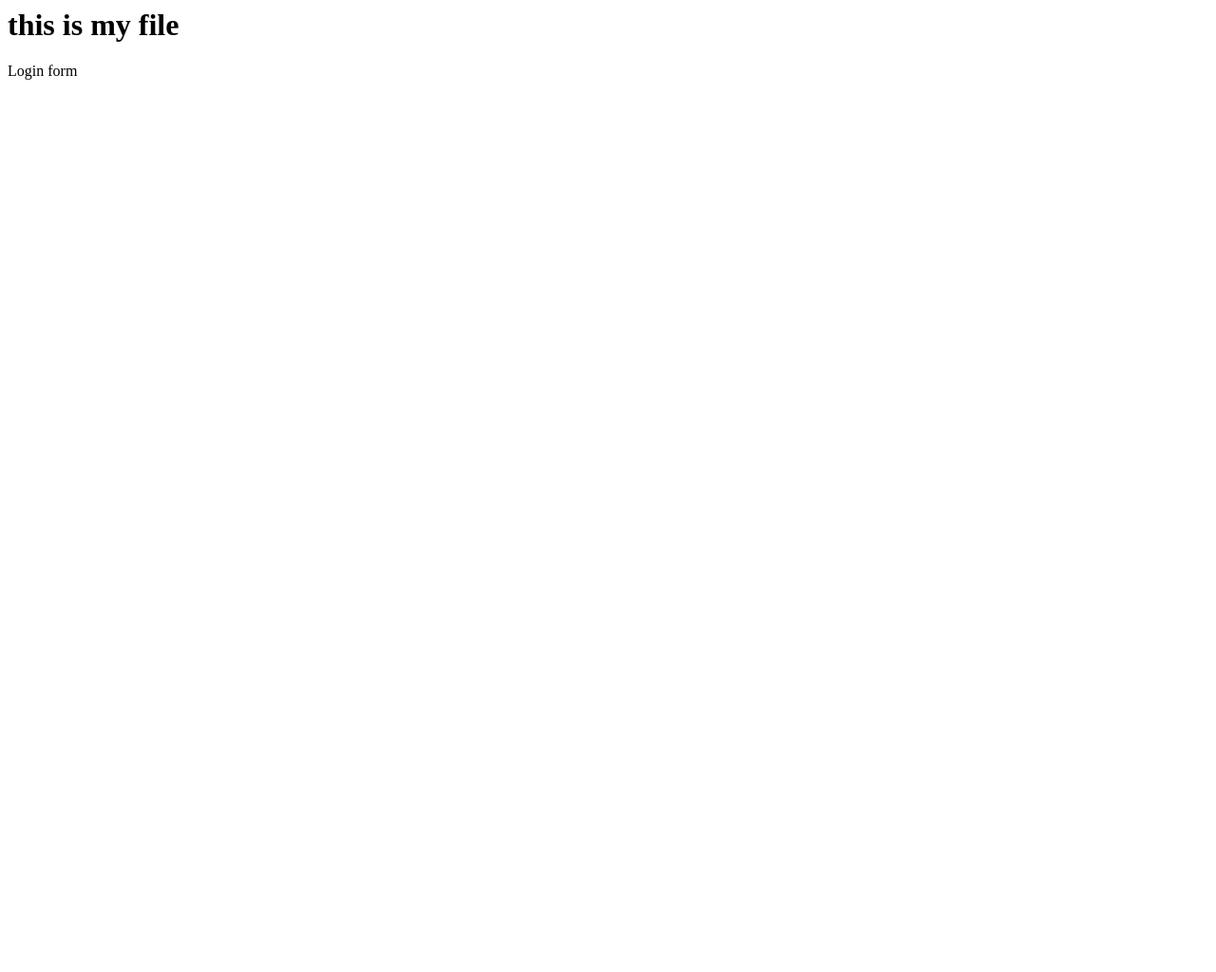
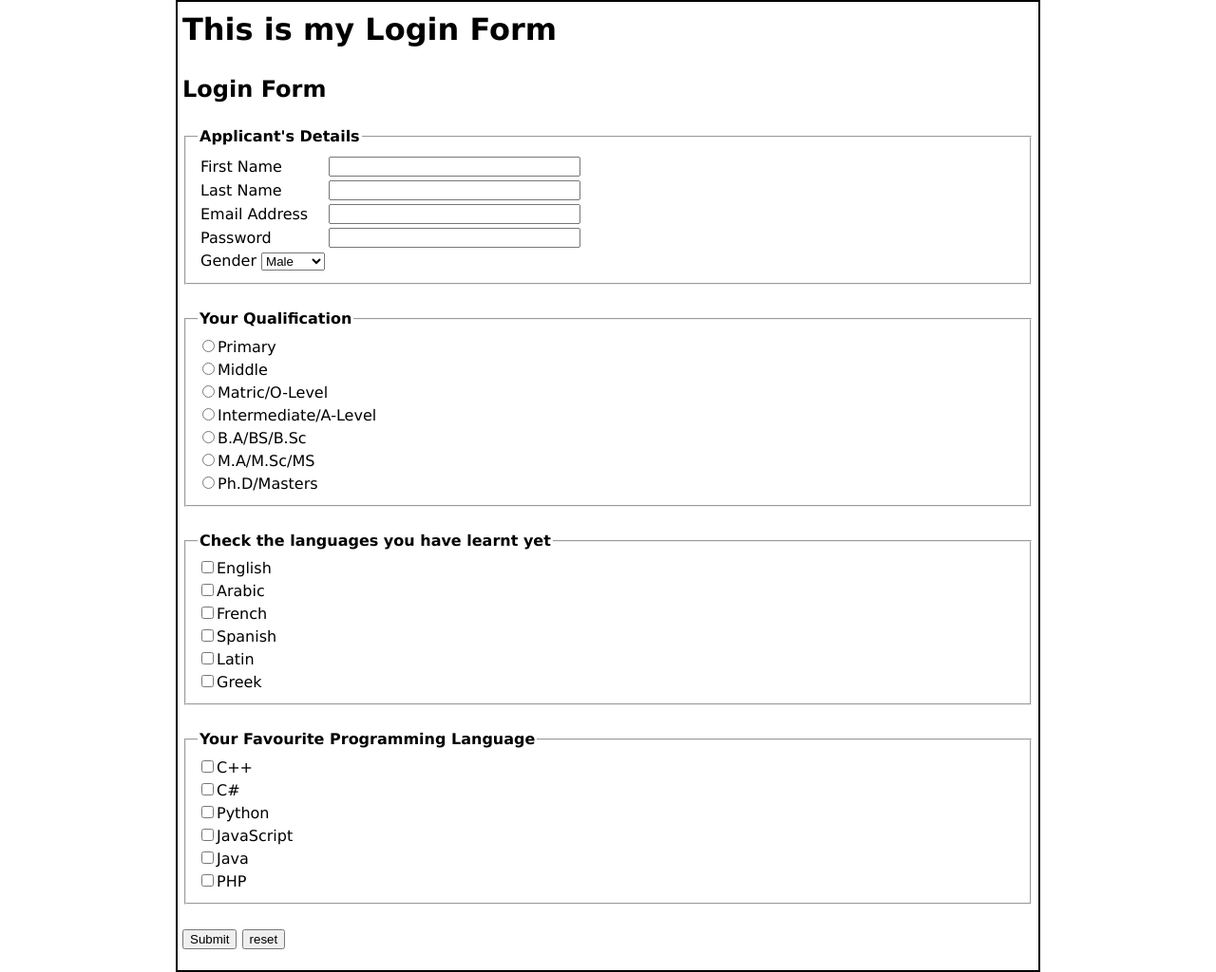
Before and after one commit to rosh2004/myappsample, a plain HTML site: page index.html in a window 1280 px wide. Shown: the whole page at 95% size. Before the commit the page ends 800 px from the top, so only its background shows below. Drawn offline with Linux system fonts and the light colour scheme.

Commit message:
Added Login form html & a bit of CSS

```diff
--- a/index.html
+++ b/index.html
@@ -1,9 +1,96 @@
 <html>
+	<head>
+		<title>Roshu App</title>
+		<link rel="stylesheet" type="text/css" href="style.css">
+	</head>
 <body>
 
-	<h1>this is my file</h1>
+	<h1>This is my Login Form</h1>
 
-	Login form
+	<h2>Login Form</h2>
+	<form action="#" method="post" enctype="text/plain">
+        <fieldset>
+            <legend><b>Applicant's Details</b></legend>
+            <table>
+                <tr>
+                    <td>
+                        <label for="first_name">First Name</label>
+                    </td>
+                    <td>
+                        <input id="container" type="text" name="first_name" maxlength="20" size="30" required>
+                    </td>
+                </tr>
+                <tr>
+                    <td>
+                        <label for="last_name">Last Name</label>
+
+                    </td>
+                    <td>
+                        <input id="container" type="text" name="last_name" maxlength="20" size="30" required>
+                    </td>
+                </tr>
+                <tr>
+                    <td>
+                        <label for="email">Email Address</label>
+                    </td>
+                    <td>
+                        <input id="container" type="email" name="email" maxlength="40" size="30" required>
+                    </td>
+                </tr>
+                <tr>
+                    <td>
+                        <label for="pwd">Password</label>
+                    </td>
+                    <td>
+                        <input id="container" type="password" name="pwd" maxlength="30" size="30" required>
+                    </td>
+                </tr>
+                <tr>
+                    <td>
+
+                        Gender
+                        <select id="gender" value="select" name="gender">
+<option Name="gender" value="Male"/>Male<br>
+<option Name="gender" value="Female"/>Female<br>
+<option Name="gender" value="Other"/>Other<br>
+</select>
+                    </td>
+                </tr>
+            </table>
+        </fieldset><br>
+        <fieldset>
+            <legend><b>Your Qualification</b></legend>
+            <input id="qualification" type="radio" Name="qualification" value="Primary" />Primary<br>
+            <input id="qualification" type="radio" Name="qualification" value="Middle" />Middle<br>
+            <input id="qualification" type="radio" Name="qualification" value="Matric" />Matric/O-Level<br>
+            <input id="qualification" type="radio" Name="qualification" value="Intermediate" />Intermediate/A-Level<br>
+            <input id="qualification" type="radio" Name="qualification" value="B.A" />B.A/BS/B.Sc<br>
+            <input id="qualification" type="radio" Name="qualification" value="M.A" />M.A/M.Sc/MS<br>
+            <input id="qualification" type="radio" Name="qualification" value="Ph.D" />Ph.D/Masters<br>
+        </fieldset><br>
+        <fieldset>
+            <legend><b>Check the languages you have learnt yet</b></legend>
+            <input type="checkbox" name="language" value="English">English<br>
+            <input type="checkbox" name="language" value="Arabic">Arabic<br>
+            <input type="checkbox" name="language" value="French">French<br>
+            <input type="checkbox" name="language" value="Spanish">Spanish<br>
+            <input type="checkbox" name="language" value="Latin">Latin<br>
+            <input type="checkbox" name="language" value="Greek">Greek<br>
+
+        </fieldset><br>
+        <fieldset>
+            <legend><b>Your Favourite Programming Language</b></legend>
+            <input type="checkbox" name="language" value="C++">C++<br>
+            <input type="checkbox" name="language" value="C#">C#<br>
+            <input type="checkbox" name="language" value="Python">Python<br>
+            <input type="checkbox" name="language" value="JavaScript">JavaScript<br>
+            <input type="checkbox" name="language" value="Java">Java<br>
+            <input type="checkbox" name="language" value="PHP">PHP<br>
+        </fieldset><br>
+        <input type="submit" value="Submit">
+        <input type="reset" value="reset"><br>
+
+    </form>
 
 </body>
 </html>
--- /dev/null
+++ b/style.css
@@ -0,0 +1,10 @@
+body {
+        font-family: verdana;
+    padding: 5px;
+    border: 2px solid black;
+    margin: 0 auto;
+    width: 70%;
+    clear: both;
+    line-height: 1.5;
+    text-align: left;
+}
```
